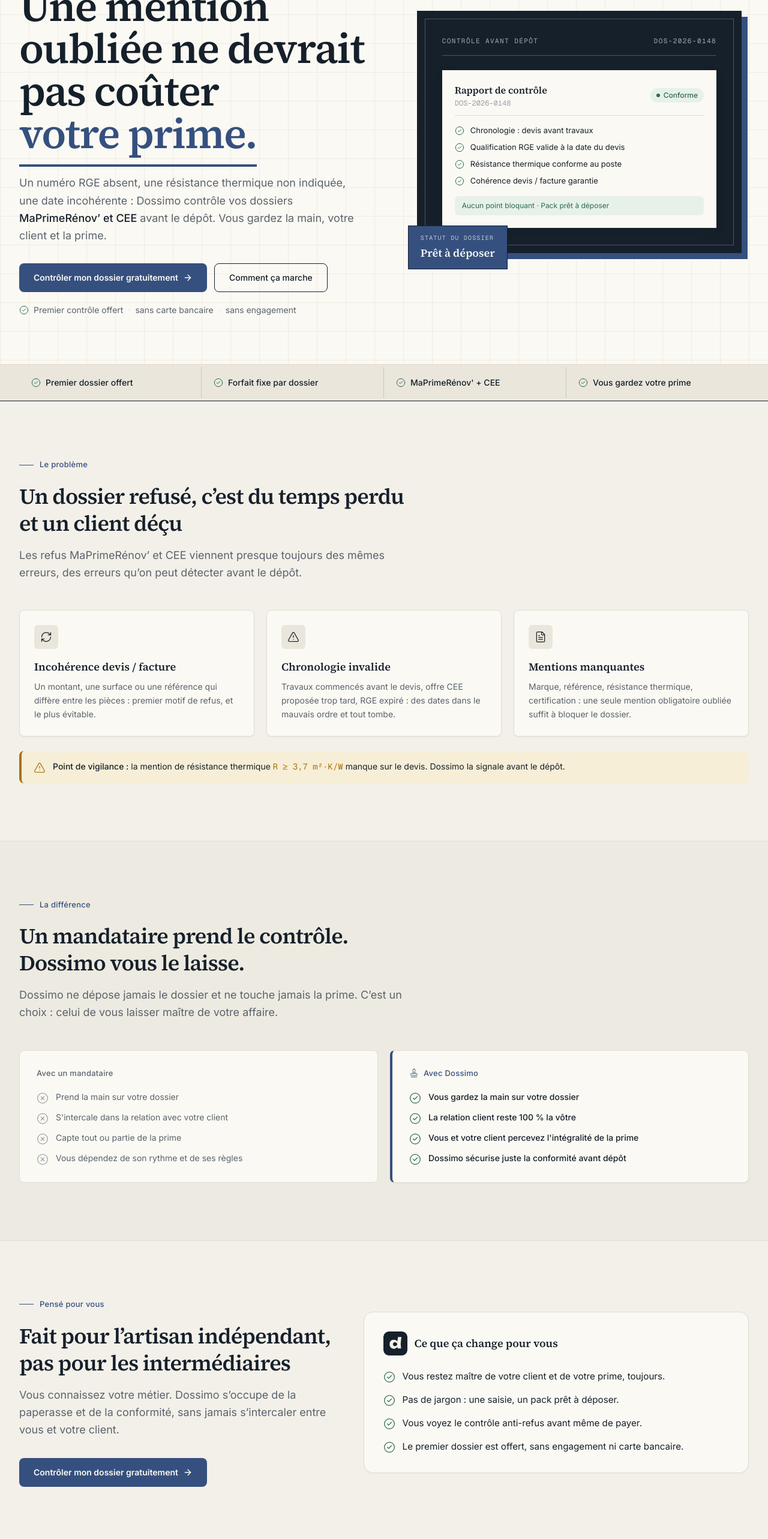
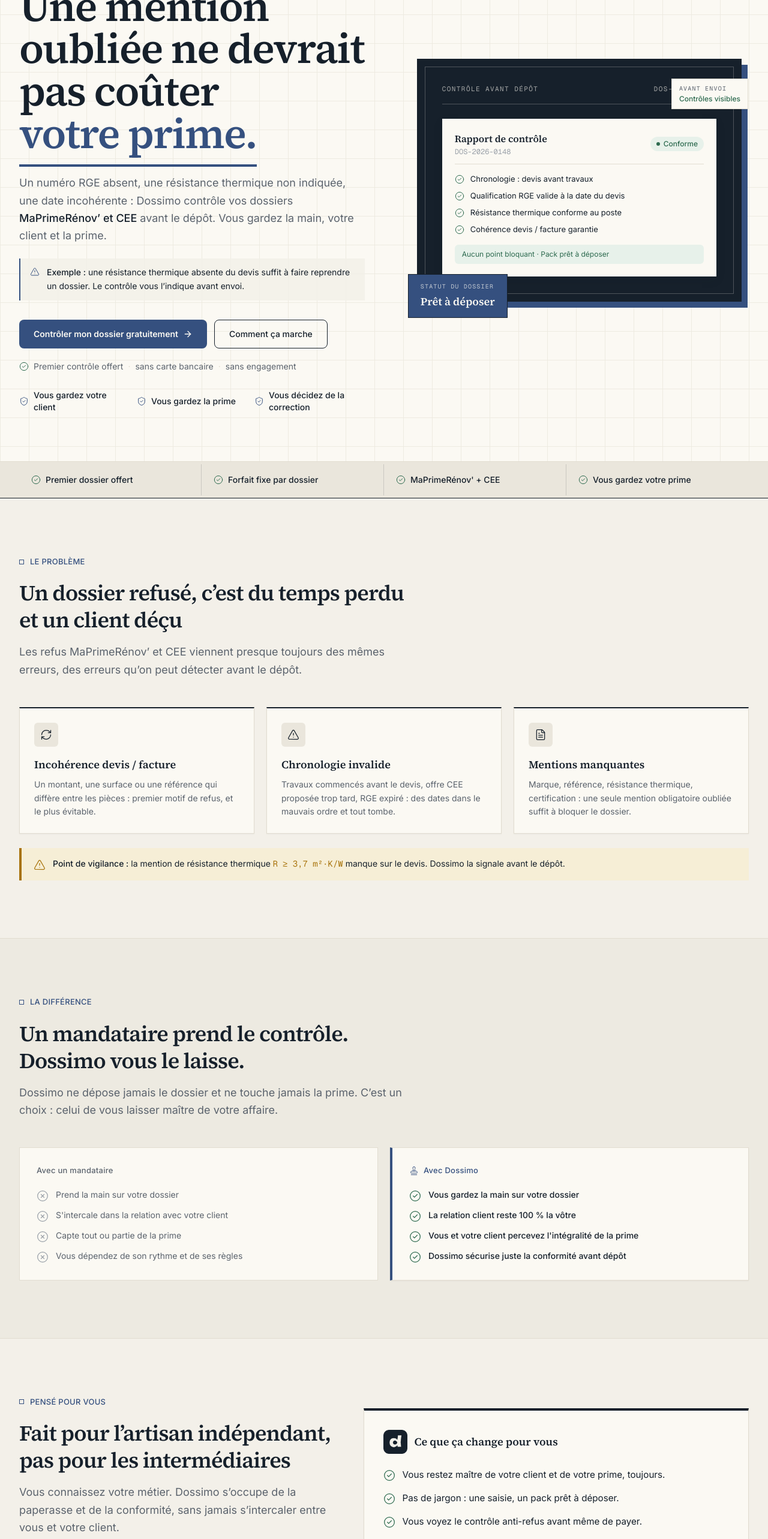
Before and after one commit to max72loop/dossimo, a Next.js app: page / in a window 1280 px wide. Shown: the part 234-2800 px from the top of the page at 60% size. Built offline with nearby package versions, Linux system fonts and the light colour scheme; no server answers; the database is empty; a web font is replaced by a local one.

Commit message:
Improve landing page accessibility and conversion copy

```diff
--- a/src/app/globals.css
+++ b/src/app/globals.css
@@ -47,6 +47,28 @@
 
 html {
   scroll-behavior: smooth;
+  scroll-padding-top: 5.5rem;
+}
+
+.skip-link {
+  position: fixed;
+  z-index: 60;
+  top: 0.75rem;
+  left: 0.75rem;
+  transform: translateY(-160%);
+  border-radius: 0.375rem;
+  background: var(--color-encre);
+  padding: 0.75rem 1rem;
+  color: var(--color-blanc-casse);
+  font-size: 0.875rem;
+  font-weight: 600;
+  transition: transform 0.15s ease-out;
+}
+
+.skip-link:focus {
+  transform: translateY(0);
+  outline: 2px solid var(--color-tampon);
+  outline-offset: 2px;
 }
 
 /* Apparition d'une étape d'assistant : léger fondu montant. */
--- a/src/app/page.tsx
+++ b/src/app/page.tsx
@@ -38,9 +38,10 @@ export default async function Home() {
   return (
     <div className="flex min-h-full flex-col bg-papier">
       <JsonLd grille={grille} />
+      <a href="#contenu" className="skip-link">Aller au contenu principal</a>
       <SiteHeader />
 
-      <main className="flex-1">
+      <main id="contenu" className="flex-1" tabIndex={-1}>
         <Hero />
         <TrustStrip grille={grille} />
         <Probleme />
@@ -50,7 +51,9 @@ export default async function Home() {
         <Relecture />
         <Features />
         <CasConcrets />
+        <Reassurance />
         <Pricing grille={grille} />
+        <FinalCta />
         <Contact />
         <Faq />
       </main>
@@ -63,15 +66,15 @@ export default async function Home() {
 /* ------------------------------------------------------------- Primitives */
 function SectionLabel({ children }: { children: React.ReactNode }) {
   return (
-    <p className="label flex items-center gap-2.5 text-tampon">
-      <span className="h-px w-6 bg-tampon" />
+    <p className="label flex items-center gap-2.5 font-mono text-[11px] uppercase tracking-[0.14em] text-tampon">
+      <span className="h-2 w-2 border border-tampon bg-papier" />
       {children}
     </p>
   );
 }
 
 function Shell({ children }: { children: React.ReactNode }) {
-  return <div className="mx-auto max-w-[1280px] px-8">{children}</div>;
+  return <div className="mx-auto max-w-[1280px] px-5 sm:px-8">{children}</div>;
 }
 
 /* ------------------------------------------------------------------ Hero */
@@ -79,7 +82,7 @@ function Hero() {
   return (
     <section className="relative overflow-hidden border-b border-filigrane bg-blanc-casse">
       <div className="pointer-events-none absolute inset-0 opacity-[0.55] [background-image:linear-gradient(to_right,rgba(226,221,209,0.9)_1px,transparent_1px),linear-gradient(to_bottom,rgba(226,221,209,0.9)_1px,transparent_1px)] [background-size:48px_48px]" />
-      <div className="relative mx-auto grid max-w-[1280px] items-center gap-12 px-8 py-14 lg:grid-cols-[1fr_0.9fr] lg:py-20">
+      <div className="relative mx-auto grid max-w-[1280px] items-center gap-12 px-5 py-14 sm:px-8 lg:grid-cols-[1fr_0.9fr] lg:py-20">
         <div>
           <p className="inline-flex items-center gap-2 border-y border-encre py-2 font-mono text-[11px] uppercase tracking-[0.16em] text-encre">
             <span className="h-2 w-2 rounded-full bg-terre-cuite" />
@@ -97,6 +100,10 @@ function Hero() {
           <p className="mt-8 max-w-xl text-lg leading-relaxed text-ardoise">
             Un numéro RGE absent, une résistance thermique non indiquée, une date incohérente : Dossimo contrôle vos dossiers <span className="font-medium text-encre">MaPrimeRénov&rsquo; et CEE</span> avant le dépôt. Vous gardez la main, votre client et la prime.
           </p>
+          <div className="mt-6 flex max-w-xl items-start gap-3 border-l-2 border-terre-cuite bg-papier/80 px-4 py-3 text-sm leading-relaxed text-encre">
+            <AlertTriangle className="mt-0.5 h-4 w-4 shrink-0 text-terre-cuite" strokeWidth={1.5} />
+            <p><span className="font-medium">Exemple :</span> une résistance thermique absente du devis suffit à faire reprendre un dossier. Le contrôle vous l’indique avant envoi.</p>
+          </div>
 
           <div className="mt-8 flex flex-wrap items-center gap-3">
             <Link
@@ -122,6 +129,15 @@ function Hero() {
             <span className="text-filigrane">·</span>
             sans engagement
           </p>
+
+          <ul className="mt-7 grid max-w-xl gap-3 sm:grid-cols-3" aria-label="Les garanties Dossimo">
+            {["Vous gardez votre client", "Vous gardez la prime", "Vous décidez de la correction"].map((garantie) => (
+              <li key={garantie} className="flex items-center gap-2 text-sm font-medium text-encre">
+                <ShieldCheck className="h-4 w-4 shrink-0 text-tampon" strokeWidth={1.5} />
+                {garantie}
+              </li>
+            ))}
+          </ul>
         </div>
 
         <HeroVisual />
@@ -142,6 +158,10 @@ function HeroVisual() {
       <div className="absolute -bottom-7 -left-4 hidden border border-encre bg-terre-cuite px-5 py-3 text-blanc-casse shadow-sm sm:block">
         <p className="font-mono text-[10px] uppercase tracking-[0.12em] text-blanc-casse/70">Statut du dossier</p>
         <p className="mt-1 font-serif text-lg font-semibold">Prêt à déposer</p>
+      </div>
+      <div className="absolute -right-3 top-8 hidden border border-filigrane bg-blanc-casse px-3 py-2 shadow-sm xl:block">
+        <p className="font-mono text-[10px] uppercase tracking-[0.12em] text-ardoise">Avant envoi</p>
+        <p className="mt-0.5 text-xs font-medium text-succes">Contrôles visibles</p>
       </div>
     </div>
   );
@@ -335,7 +355,7 @@ function Probleme() {
           {pains.map((p) => (
             <div
               key={p.title}
-              className="rounded border border-filigrane bg-blanc-casse p-6 shadow-sm"
+              className="border border-filigrane border-t-2 border-t-encre bg-blanc-casse p-6 shadow-sm"
             >
               <div className="flex h-10 w-10 items-center justify-center rounded-sm bg-papier-fonce text-encre">
                 <p.icon className="h-5 w-5" strokeWidth={1.5} />
@@ -351,7 +371,7 @@ function Probleme() {
         </div>
 
         {/* Point de vigilance illustré · bandeau à bordure gauche épaisse. */}
-        <div className="mt-6 flex items-start gap-3 rounded border-l-4 border-avertissement bg-avertissement-bg px-5 py-4">
+        <div className="mt-6 flex items-start gap-3 border-l-4 border-avertissement bg-avertissement-bg px-5 py-4">
           <AlertTriangle className="mt-0.5 h-5 w-5 shrink-0 text-avertissement" strokeWidth={1.5} />
           <p className="text-sm text-encre">
             <span className="font-medium">Point de vigilance :</span> la mention
@@ -393,7 +413,7 @@ function Difference() {
         </div>
 
         <div className="mt-12 grid gap-5 md:grid-cols-2">
-          <div className="rounded border border-filigrane bg-blanc-casse p-7">
+          <div className="border border-filigrane bg-blanc-casse p-7">
             <h3 className="label text-ardoise">Avec un mandataire</h3>
             <ul className="mt-5 space-y-3">
               {mandataire.map((m) => (
@@ -404,7 +424,7 @@ function Difference() {
               ))}
             </ul>
           </div>
-          <div className="rounded border border-filigrane border-l-4 border-l-terre-cuite bg-blanc-casse p-7 shadow-sm">
+          <div className="border border-filigrane border-l-4 border-l-terre-cuite bg-blanc-casse p-7 shadow-sm">
             <h3 className="label flex items-center gap-2 text-terre-cuite">
               <Stamp className="h-4 w-4" strokeWidth={1.5} />
               Avec Dossimo
@@ -457,10 +477,10 @@ function PourQui() {
             </div>
           </div>
 
-          <div className="rounded-2xl border border-filigrane bg-blanc-casse p-8 shadow-sm">
+          <div className="border border-filigrane border-t-4 border-t-encre bg-blanc-casse p-8 shadow-sm">
             <div className="flex items-center gap-3">
               {/* eslint-disable-next-line @next/next/no-img-element */}
-              <img src="/dossimo-icon.png" alt="Dossimo" className="h-10 w-10 rounded-lg" />
+              <img src="/dossimo-icon.png" alt="Dossimo" className="h-10 w-10 rounded-sm" />
               <p className="font-serif text-lg font-semibold text-encre">
                 Ce que ça change pour vous
               </p>
@@ -519,7 +539,7 @@ function Etapes() {
           </p>
         </div>
 
-        <div className="mt-12 grid border-y border-encre sm:grid-cols-2 lg:grid-cols-4">
+        <div className="mt-12 grid divide-y divide-encre border-y border-encre sm:grid-cols-2 sm:divide-y-0 lg:grid-cols-4">
           {steps.map((s, i) => (
             <div key={s.title} className="relative border-encre px-0 py-7 sm:px-6 sm:[&:nth-child(odd)]:border-r lg:border-r lg:last:border-r-0">
               <div className="flex items-center justify-between">
@@ -534,6 +554,14 @@ function Etapes() {
               </p>
             </div>
           ))}
+        </div>
+        <div className="mt-8 flex flex-col items-start justify-between gap-4 border-l-4 border-l-tampon bg-info-bg px-5 py-4 sm:flex-row sm:items-center">
+          <p className="text-sm leading-relaxed text-encre">
+            <span className="font-semibold">Votre rôle reste simple :</span> vous relisez le rapport, puis vous déposez vous-même le dossier.
+          </p>
+          <Link href="/dossiers/nouveau" className={`shrink-0 text-sm font-semibold text-tampon underline underline-offset-4 ${FOCUS}`}>
+            Essayer sur un dossier <span aria-hidden="true">→</span>
+          </Link>
         </div>
       </Shell>
     </section>
@@ -552,7 +580,7 @@ function Etapes() {
 function Relecture() {
   return (
     <section id="relecture" className="border-y border-filigrane bg-papier-fonce/60 py-20 sm:py-24">
-      <div className="mx-auto grid max-w-[1280px] items-center gap-14 px-8 lg:grid-cols-[1fr_0.9fr]">
+      <div className="mx-auto grid max-w-[1280px] items-center gap-14 px-5 sm:px-8 lg:grid-cols-[1fr_0.9fr]">
         <div>
           <SectionLabel>La relecture</SectionLabel>
           <h2 className="mt-5 font-serif text-3xl font-semibold tracking-tight text-encre sm:text-[2.25rem] sm:leading-tight">
@@ -612,7 +640,7 @@ function RelectureCard() {
 
   return (
     <div>
-      <div className="rounded border border-filigrane bg-blanc-casse p-5 shadow-md">
+      <div className="border border-encre bg-blanc-casse p-5 shadow-md">
         <div className="flex items-center justify-between border-b border-filigrane pb-3">
           <div>
             <p className="font-serif text-base font-semibold text-encre">
@@ -769,7 +797,7 @@ function CasConcrets() {
           {cas.map((c) => (
             <div
               key={c.chantier}
-              className="flex flex-col rounded border border-filigrane bg-blanc-casse p-6 shadow-sm"
+              className="flex flex-col border border-filigrane border-t-2 border-t-tampon bg-blanc-casse p-6 shadow-sm"
             >
               <p className="font-mono text-xs text-tampon">{c.dispositif}</p>
               <h3 className="mt-2 font-serif text-lg font-semibold text-encre">
@@ -799,12 +827,43 @@ function CasConcrets() {
   );
 }
 
+/* --------------------------------------------------------- Réassurance */
+function Reassurance() {
+  const garanties = [
+    { icon: Lock, title: "Aucune mainmise", body: "Dossimo ne dépose pas à votre place et ne s'intercale pas dans votre relation client." },
+    { icon: FileCheck2, title: "Un contrôle lisible", body: "Chaque alerte indique la pièce à vérifier : pas de note opaque à interpréter." },
+    { icon: CheckCircle2, title: "Sans engagement", body: "Le premier contrôle est offert, sans carte bancaire ni abonnement imposé." },
+  ];
+
+  return (
+    <section className="border-y border-filigrane bg-info-bg/45 py-12 sm:py-16">
+      <Shell>
+        <div className="grid gap-8 lg:grid-cols-[0.8fr_2fr] lg:items-center">
+          <div>
+            <SectionLabel>Vos garanties</SectionLabel>
+            <h2 className="mt-4 font-serif text-2xl font-semibold tracking-tight text-encre sm:text-3xl">Clair avant de commencer</h2>
+          </div>
+          <div className="grid gap-4 sm:grid-cols-3">
+            {garanties.map((garantie) => (
+              <div key={garantie.title} className="border border-filigrane bg-blanc-casse p-5">
+                <garantie.icon className="h-5 w-5 text-tampon" strokeWidth={1.5} />
+                <h3 className="mt-3 font-serif text-lg font-semibold text-encre">{garantie.title}</h3>
+                <p className="mt-2 text-sm leading-relaxed text-ardoise">{garantie.body}</p>
+              </div>
+            ))}
+          </div>
+        </div>
+      </Shell>
+    </section>
+  );
+}
+
 /* --------------------------------------------------------------- Pricing */
 function Pricing({ grille }: { grille: GrilleAffichee | null }) {
   return (
     <section className="py-20 sm:py-24">
       <Shell>
-        <div className="rounded border border-encre bg-encre px-8 py-14 sm:px-14">
+        <div className="border border-encre bg-encre px-6 py-12 sm:px-14 sm:py-14">
           <div className="max-w-2xl">
             <p className="label text-papier/70">Tarification</p>
             <h2 className="mt-5 font-serif text-3xl font-semibold tracking-tight text-papier sm:text-[2.25rem] sm:leading-tight">
@@ -829,6 +888,15 @@ function Pricing({ grille }: { grille: GrilleAffichee | null }) {
               un petit chantier paie moins. Jamais un pourcentage de votre prime,
               qui reste entièrement à vous. Sans abonnement imposé.
             </p>
+
+            <ul className="mt-6 grid gap-2 text-sm text-papier/85 sm:grid-cols-2">
+              {["Contrôle des informations du dossier", "Relecture devis et facture", "Rapport de contrôle téléchargeable", "Aucun abonnement mensuel"].map((item) => (
+                <li key={item} className="flex items-center gap-2">
+                  <CheckCircle2 className="h-4 w-4 shrink-0 text-succes" strokeWidth={1.5} />
+                  {item}
+                </li>
+              ))}
+            </ul>
 
             {grille && grille.paliers.length > 1 && (
               <ul className="mt-8 flex flex-wrap gap-2">
@@ -870,11 +938,35 @@ function Pricing({ grille }: { grille: GrilleAffichee | null }) {
   );
 }
 
+/* ------------------------------------------------------------ CTA final */
+function FinalCta() {
+  return (
+    <section className="pb-20 sm:pb-24">
+      <Shell>
+        <div className="relative overflow-hidden border border-tampon bg-blanc-casse px-6 py-10 sm:px-10 sm:py-12">
+          <div className="pointer-events-none absolute -right-10 -top-16 h-44 w-44 rounded-full border-[24px] border-info-bg" />
+          <div className="relative flex flex-col items-start justify-between gap-7 md:flex-row md:items-center">
+            <div className="max-w-2xl">
+              <p className="label text-tampon">Votre prochain chantier</p>
+              <h2 className="mt-3 font-serif text-2xl font-semibold tracking-tight text-encre sm:text-3xl">Contrôlez-le avant qu&rsquo;un détail ne bloque la prime.</h2>
+              <p className="mt-3 text-base leading-relaxed text-ardoise">Premier contrôle offert, sans carte bancaire.</p>
+            </div>
+            <Link href="/dossiers/nouveau" className={`group inline-flex h-12 shrink-0 items-center gap-2 rounded-lg bg-terre-cuite px-6 text-sm font-semibold text-blanc-casse transition-colors hover:bg-terre-cuite-hover ${FOCUS}`}>
+              Commencer mon contrôle
+              <ArrowRight className="h-4 w-4 transition-transform group-hover:translate-x-0.5" />
+            </Link>
+          </div>
+        </div>
+      </Shell>
+    </section>
+  );
+}
+
 /* --------------------------------------------------------------- Contact */
 function Contact() {
   return (
     <section id="contact" className="border-t border-filigrane bg-papier-fonce/60 py-20 sm:py-24">
-      <div className="mx-auto grid max-w-[1080px] items-start gap-14 px-8 lg:grid-cols-2">
+      <div className="mx-auto grid max-w-[1080px] items-start gap-14 px-5 sm:px-8 lg:grid-cols-2">
         <div>
           <SectionLabel>Rester en contact</SectionLabel>
           <h2 className="mt-5 font-serif text-3xl font-semibold tracking-tight text-encre sm:text-[2.25rem] sm:leading-tight">
@@ -886,7 +978,7 @@ function Contact() {
             découvrir Dossimo si votre chantier est déjà prêt.
           </p>
         </div>
-        <div className="rounded border border-filigrane bg-blanc-casse p-6 shadow-sm sm:p-7">
+        <div className="border border-filigrane border-t-2 border-t-encre bg-blanc-casse p-6 shadow-sm sm:p-7">
           <LeadForm />
         </div>
       </div>
@@ -932,7 +1024,7 @@ function Faq() {
   const items = FAQ_ITEMS;
   return (
     <section id="faq" className="py-20 sm:py-24">
-      <div className="mx-auto max-w-[760px] px-8">
+      <div className="mx-auto max-w-[760px] px-5 sm:px-8">
         <SectionLabel>Questions fréquentes</SectionLabel>
         <h2 className="mt-5 font-serif text-3xl font-semibold tracking-tight text-encre sm:text-[2.25rem] sm:leading-tight">
           Les questions qu&rsquo;on nous pose
--- a/src/components/landing/site-header.tsx
+++ b/src/components/landing/site-header.tsx
@@ -39,7 +39,7 @@ export async function SiteHeader() {
 
   return (
     <header className="sticky top-0 z-40 border-b-2 border-encre bg-papier/95 backdrop-blur-md">
-      <div className="mx-auto flex h-16 max-w-[1280px] items-center justify-between px-8">
+      <div className="mx-auto flex h-16 max-w-[1280px] items-center justify-between px-5 sm:px-8">
         <Logo />
         <nav className="hidden items-center gap-8 md:flex">
           {NAV.map((item) => (
```
